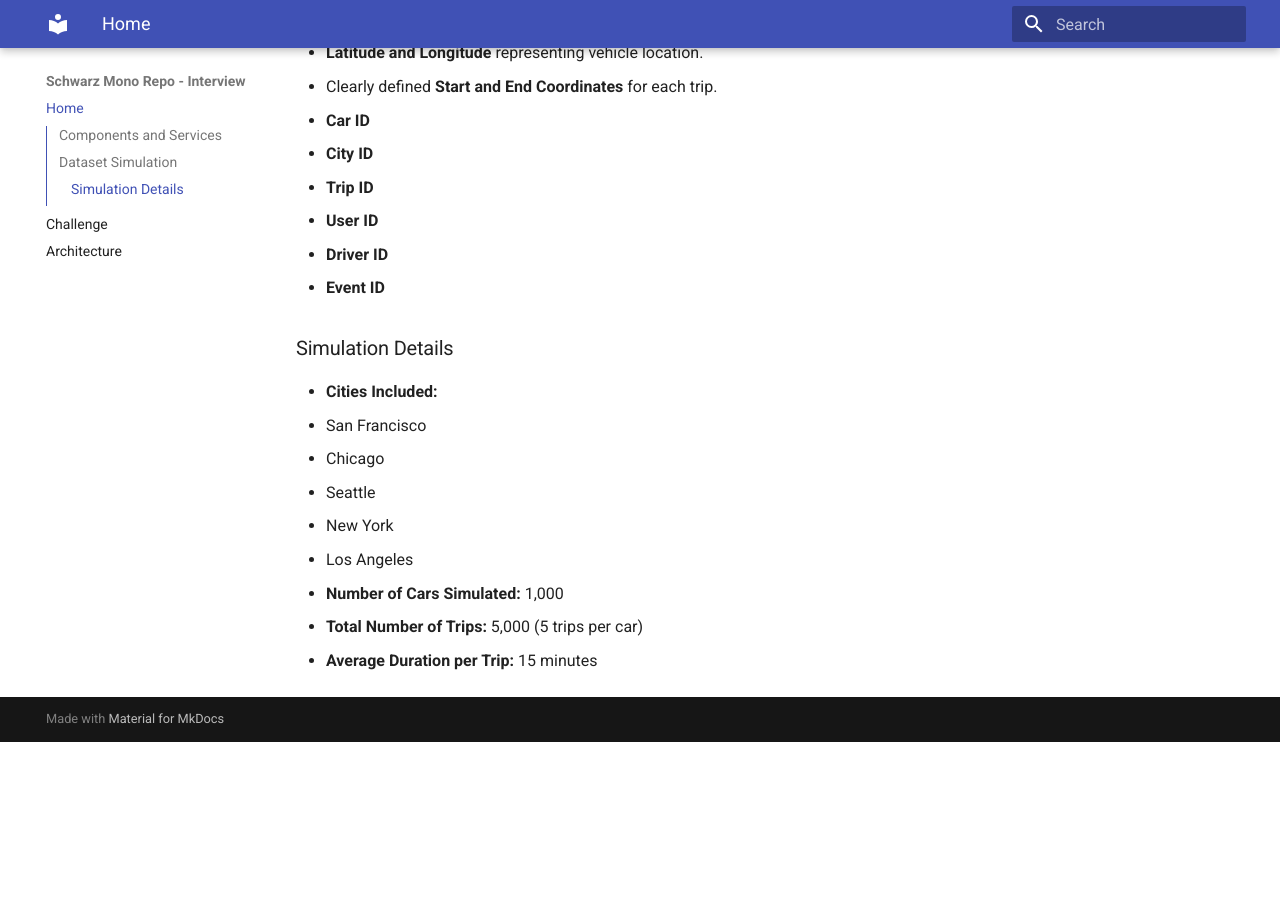
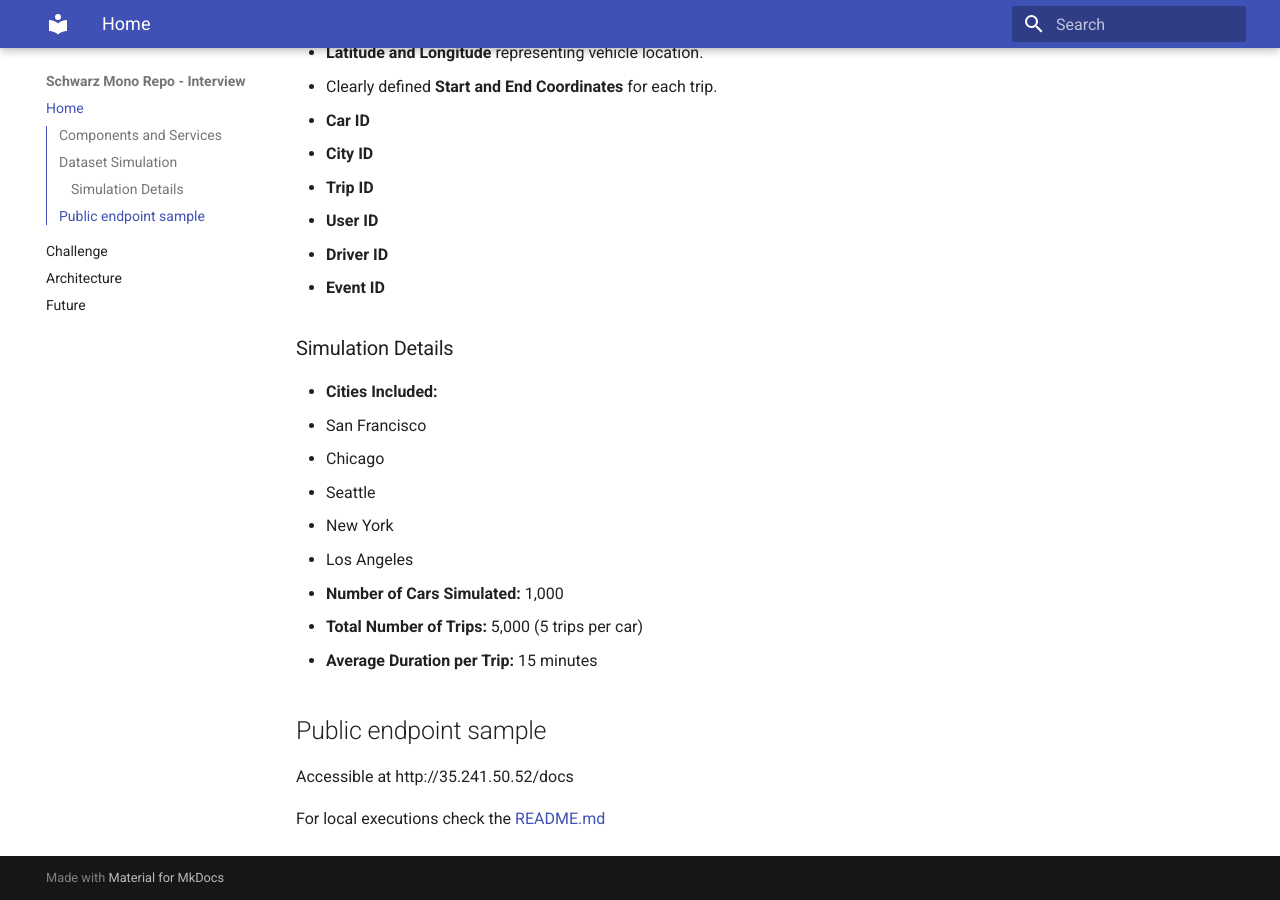
Before and after one commit to biancaberdugo/schwarz-mono-repo, an MkDocs documentation site: the page built from pages/docs/index.md, in a window 1280 px wide and 900 px high, scrolled down 742 px. Built offline with MkDocs 1.6.1 and Material for MkDocs 9.7.7, drawn with Linux system fonts in a browser that asks for light colours; before the commit the page ends 1484 px from its top, so only the background shows below that.

Commit message:
docs update

```diff
--- a/pages/docs/index.md
+++ b/pages/docs/index.md
@@ -42,3 +42,9 @@ The provided dataset simulates realistic GPS coordinates for vehicles traveling
 - **Number of Cars Simulated:** 1,000
 - **Total Number of Trips:** 5,000 (5 trips per car)
 - **Average Duration per Trip:** 15 minutes
+
+## Public endpoint sample
+
+Accessible at http://35.241.50.52/docs
+
+For local executions check the [README.md](../../src/README.md)
--- a/pages/mkdocs.yml
+++ b/pages/mkdocs.yml
@@ -15,3 +15,4 @@ nav:
   - Home: index.md
   - Challenge: challenge.md
   - Architecture: architecture.md
+  - Future: todo.md
```
Also changed, not shown: pages/docs/todo.md (added, +29 -0 lines).
